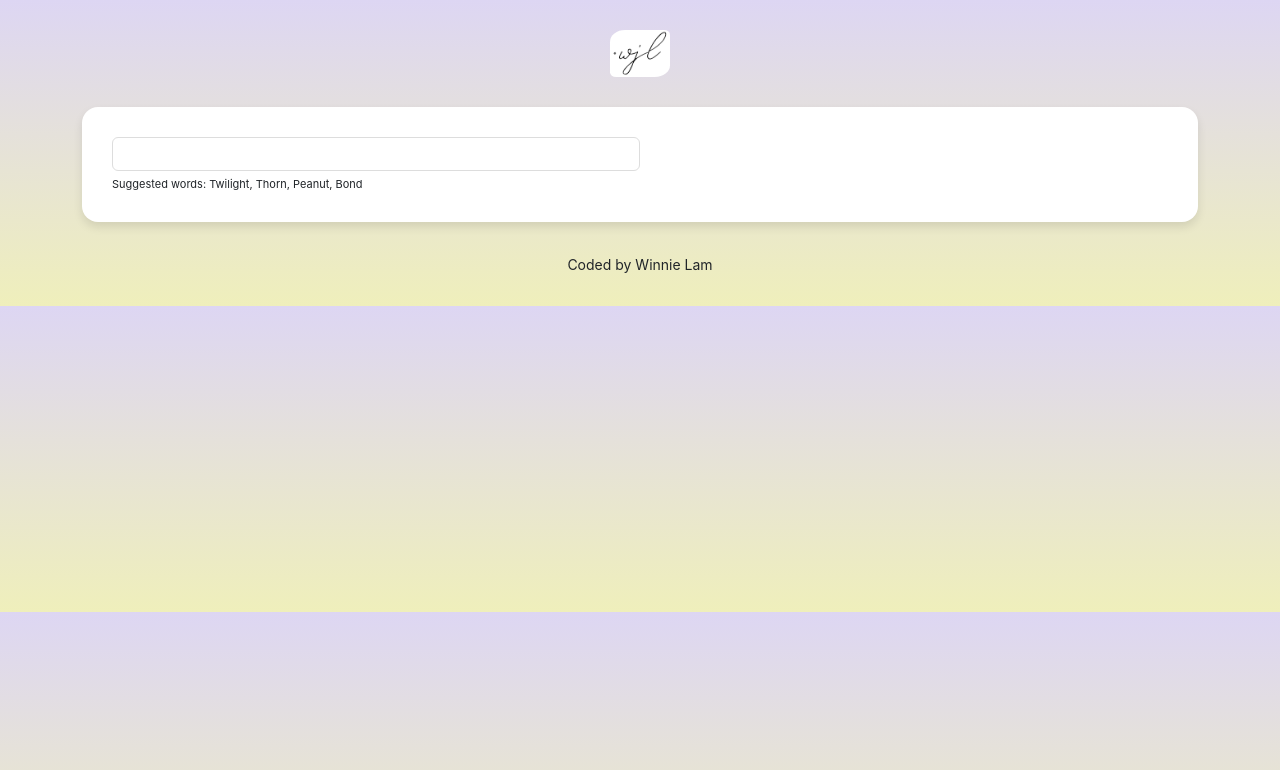
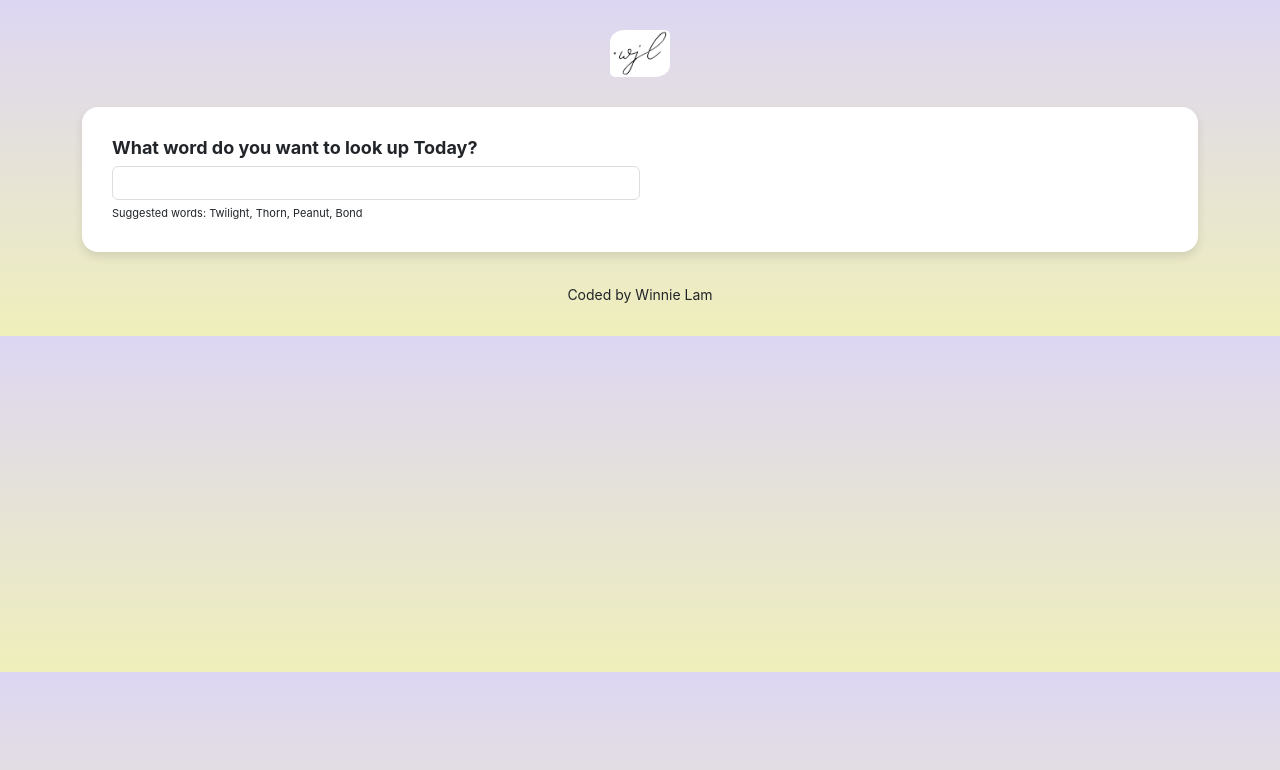
Before and after one commit to Winniee356/Dictionary-react, a React (Create React App) app: page / in a window 1280 px wide. Shown: the top 770 px of the page. Built offline with nearby package versions, Linux system fonts and the light colour scheme; no server answers.

Commit message:
Dictionary css

```diff
--- a/src/Dictionary.css
+++ b/src/Dictionary.css
@@ -1,3 +1,8 @@
+.Dictionary h1 {
+  font-size: 18px;
+  font-weight: bold;
+}
+
 .Dictionary section{
   background:#ffff;
   padding: 30px;
--- a/src/Dictionary.js
+++ b/src/Dictionary.js
@@ -38,6 +38,7 @@
     return (
     <div className="Dictionary" >
         <section>
+            <h1>What word do you want to look up Today?</h1>
         <form onSubmit={handleSubmit}>
             <input type="search" onChange={handleKeywordChange}/>
         </form>
```
